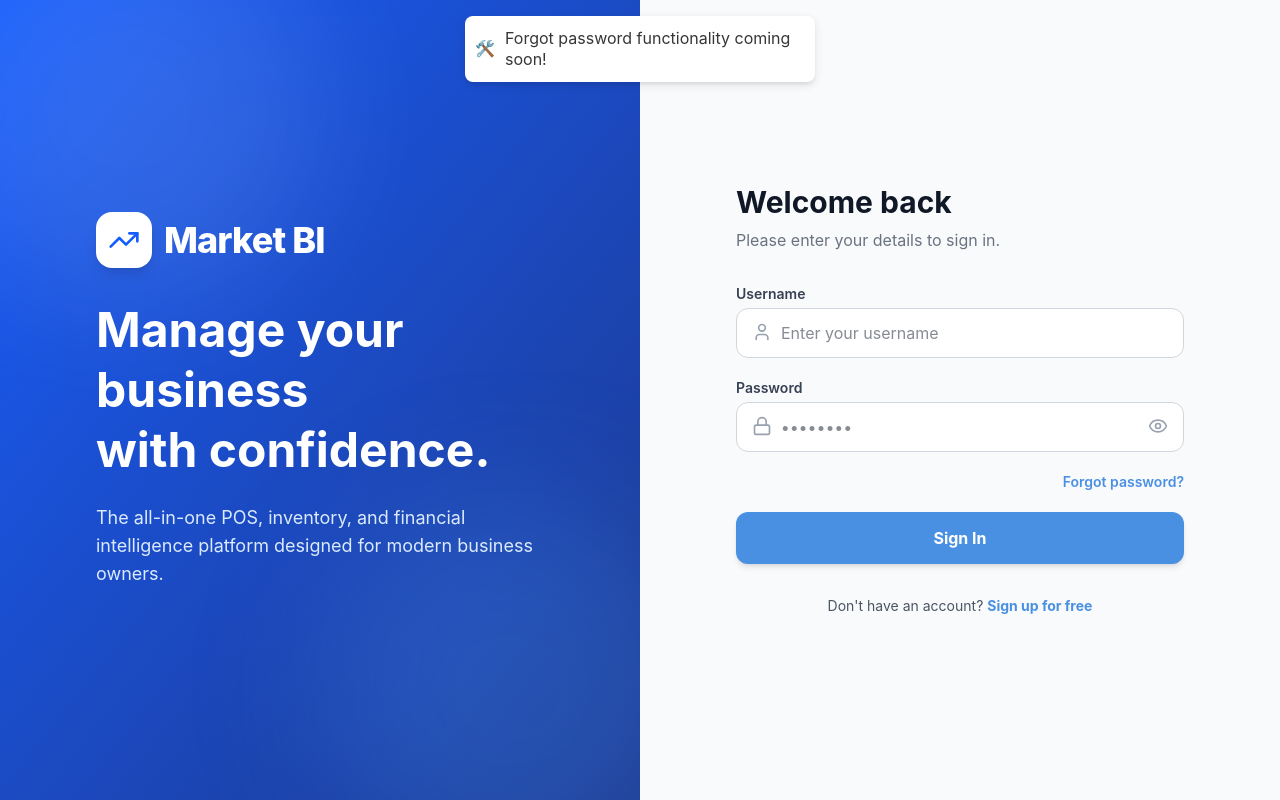
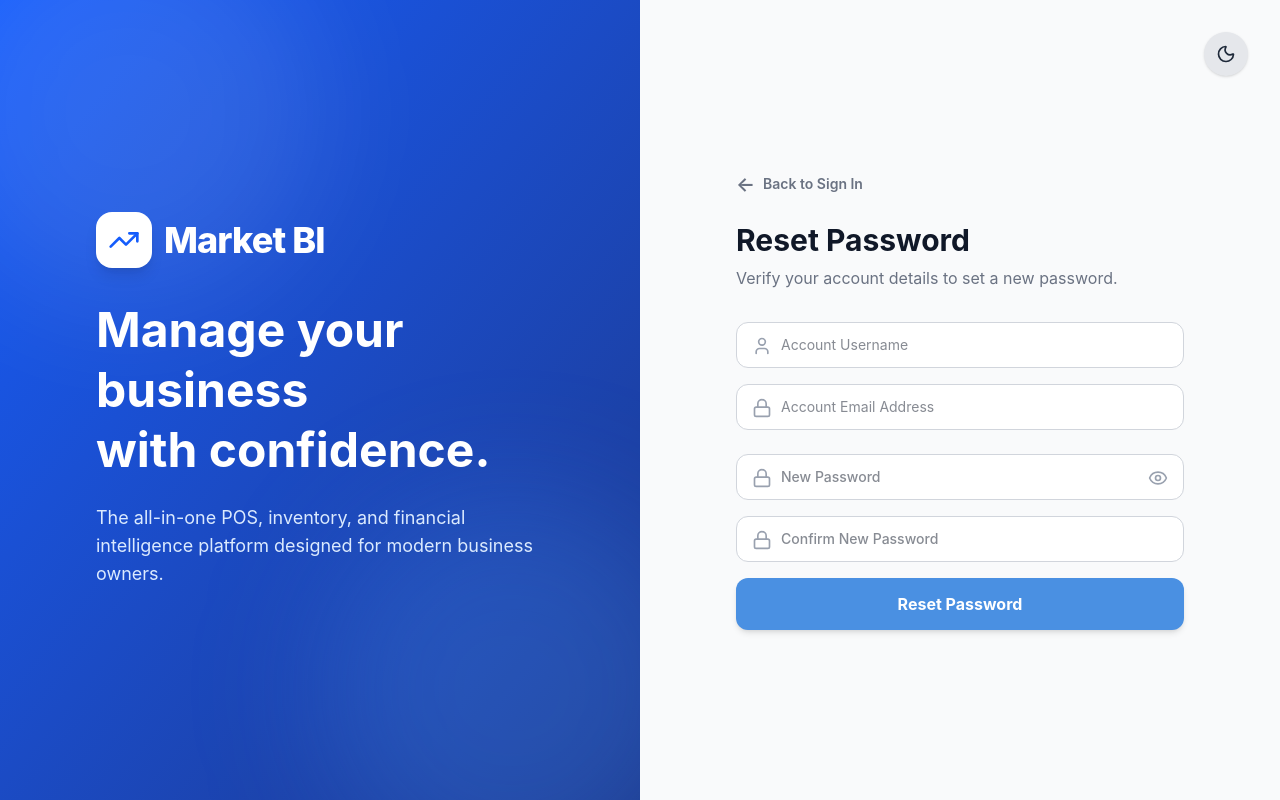
Before and after one commit to Evangelista-Ralph-Michael/nanays-market-dashboard, a React app in the folder frontend/: page /login in a window 1280 px wide. Both pictures are taken after a click on the button "Forgot password?". Built offline with nearby package versions, Linux system fonts and the light colour scheme; the HTML template or start-up script is replaced by a standard one.

Commit message:
forgot pass

```diff
--- a/frontend/src/pages/Login.jsx
+++ b/frontend/src/pages/Login.jsx
@@ -1,16 +1,45 @@
 // src/pages/Login.jsx
-import { useState } from 'react';
+import { useState, useEffect } from 'react';
 import { useNavigate, Link } from 'react-router-dom';
-import { User, Lock, Eye, EyeOff, Loader2, TrendingUp } from 'lucide-react';
+import { User, Lock, Eye, EyeOff, Loader2, TrendingUp, Sun, Moon } from 'lucide-react';
 import toast from 'react-hot-toast';
 
 export default function Login() {
   const navigate = useNavigate();
   const [error, setError] = useState('');
   const [isLoading, setIsLoading] = useState(false);
-  const [showPassword, setShowPassword] = useState(false); // NEW: Password toggle state
+  const [showPassword, setShowPassword] = useState(false);
+  const [showForgotPassword, setShowForgotPassword] = useState(false);
 
-  const handleSubmit = async (e) => {
+  // --- DARK MODE LOGIC ---
+  const [isDarkMode, setIsDarkMode] = useState(false);
+
+  useEffect(() => {
+    const storedTheme = localStorage.getItem('theme');
+    const prefersDark = window.matchMedia('(prefers-color-scheme: dark)').matches;
+    if (storedTheme === 'dark' || (!storedTheme && prefersDark)) {
+      setIsDarkMode(true);
+      document.documentElement.classList.add('dark');
+    } else {
+      setIsDarkMode(false);
+      document.documentElement.classList.remove('dark');
+    }
+  }, []);
+
+  const toggleDarkMode = () => {
+    if (isDarkMode) {
+      document.documentElement.classList.remove('dark');
+      localStorage.setItem('theme', 'light');
+      setIsDarkMode(false);
+    } else {
+      document.documentElement.classList.add('dark');
+      localStorage.setItem('theme', 'dark');
+      setIsDarkMode(true);
+    }
+  };
+  // -----------------------
+
+  const handleLoginSubmit = async (e) => {
     e.preventDefault();
     setIsLoading(true);
     setError('');
@@ -41,17 +70,49 @@ export default function Login() {
     }
   };
 
-  const handleForgotPassword = (e) => {
+  const handleResetPasswordSubmit = async (e) => {
     e.preventDefault();
-    toast("Forgot password functionality coming soon!", { icon: '🛠️' });
+    setIsLoading(true);
+    setError('');
+
+    const formData = new FormData(e.target);
+    const data = Object.fromEntries(formData);
+
+    try {
+      const response = await fetch(`${import.meta.env.VITE_API_URL}/api/auth/reset-password`, {
+        method: 'POST',
+        headers: { 'Content-Type': 'application/json' },
+        body: JSON.stringify(data),
+      });
+
+      const result = await response.json();
+
+      if (result.status === 'success') {
+        toast.success(result.message);
+        setShowForgotPassword(false);
+      } else {
+        setError(result.message);
+      }
+    } catch (err) {
+      setError("Failed to connect to the server.");
+    } finally {
+      setIsLoading(false);
+    }
   };
 
   return (
-    <div className="min-h-screen flex flex-col md:flex-row bg-gray-50 dark:bg-gray-900 transition-colors">
+    <div className="min-h-screen flex flex-col md:flex-row bg-gray-50 dark:bg-gray-900 transition-colors relative">
 
-      {/* LEFT SIDE: Branding Panel (Hidden on mobile) */}
+      {/* FLOATING DARK MODE TOGGLE */}
+      <button
+        onClick={toggleDarkMode}
+        className="absolute top-4 right-4 md:top-8 md:right-8 p-3 rounded-full bg-gray-200 dark:bg-gray-800 text-gray-800 dark:text-gray-200 hover:bg-gray-300 dark:hover:bg-gray-700 transition-colors shadow-sm z-50"
+      >
+        {isDarkMode ? <Sun size={20} /> : <Moon size={20} />}
+      </button>
+
+      {/* LEFT SIDE: Branding Panel */}
       <div className="hidden md:flex flex-col justify-center w-1/2 bg-gradient-to-br from-blue-600 to-blue-900 text-white p-12 lg:p-24 relative overflow-hidden">
-        {/* Decorative background circles */}
         <div className="absolute top-[-10%] left-[-10%] w-96 h-96 bg-white/10 rounded-full blur-3xl"></div>
         <div className="absolute bottom-[-10%] right-[-10%] w-96 h-96 bg-blue-400/20 rounded-full blur-3xl"></div>
 
@@ -75,7 +136,6 @@ export default function Login() {
       <div className="flex-1 flex flex-col justify-center py-12 px-6 sm:px-12 lg:px-24">
         <div className="w-full max-w-md mx-auto">
 
-          {/* Mobile Header (Only shows on small screens) */}
           <div className="md:hidden flex items-center gap-2 mb-8 justify-center">
             <div className="bg-primaryBlue p-2 rounded-xl">
               <TrendingUp className="text-white" size={24} />
@@ -83,62 +143,40 @@ export default function Login() {
             <h1 className="text-2xl font-extrabold text-gray-900 dark:text-white">Market BI</h1>
           </div>
 
+          {!showForgotPassword ? (
+            <>
               <h2 className="text-3xl font-bold text-gray-900 dark:text-white mb-2">Welcome back</h2>
               <p className="text-gray-500 dark:text-gray-400 mb-8">Please enter your details to sign in.</p>
 
-          <form className="space-y-5" onSubmit={handleSubmit}>
+              <form className="space-y-5" onSubmit={handleLoginSubmit}>
                 {error && <div className="bg-red-50 dark:bg-red-500/10 text-red-500 dark:text-red-400 p-4 rounded-xl text-sm font-semibold border border-red-100 dark:border-red-900/50">{error}</div>}
 
-            {/* Username Input */}
                 <div className="relative">
                   <label className="block text-sm font-semibold text-gray-700 dark:text-gray-300 mb-1">Username</label>
                   <div className="relative">
                     <User className="absolute left-4 top-3.5 text-gray-400" size={20} />
-                <input
-                  name="username"
-                  required
-                  placeholder="Enter your username"
-                  className="w-full pl-11 pr-4 py-3 border border-gray-300 dark:border-gray-600 rounded-xl outline-primaryBlue bg-white dark:bg-gray-800 text-gray-900 dark:text-white transition-colors"
-                />
+                    <input name="username" required placeholder="Enter your username" className="w-full pl-11 pr-4 py-3 border border-gray-300 dark:border-gray-600 rounded-xl outline-primaryBlue bg-white dark:bg-gray-800 text-gray-900 dark:text-white transition-colors" />
                   </div>
                 </div>
 
-            {/* Password Input */}
                 <div className="relative">
                   <label className="block text-sm font-semibold text-gray-700 dark:text-gray-300 mb-1">Password</label>
                   <div className="relative">
                     <Lock className="absolute left-4 top-3.5 text-gray-400" size={20} />
-                <input
-                  name="password"
-                  type={showPassword ? "text" : "password"}
-                  required
-                  placeholder="••••••••"
-                  className="w-full pl-11 pr-12 py-3 border border-gray-300 dark:border-gray-600 rounded-xl outline-primaryBlue bg-white dark:bg-gray-800 text-gray-900 dark:text-white transition-colors font-medium tracking-wide"
-                />
-                {/* NEW: Password Toggle Button */}
-                <button
-                  type="button"
-                  onClick={() => setShowPassword(!showPassword)}
-                  className="absolute right-4 top-3.5 text-gray-400 hover:text-gray-600 dark:hover:text-gray-200 transition-colors"
-                >
+                    <input name="password" type={showPassword ? "text" : "password"} required placeholder="••••••••" className="w-full pl-11 pr-12 py-3 border border-gray-300 dark:border-gray-600 rounded-xl outline-primaryBlue bg-white dark:bg-gray-800 text-gray-900 dark:text-white transition-colors font-medium tracking-wide" />
+                    <button type="button" onClick={() => setShowPassword(!showPassword)} className="absolute right-4 top-3.5 text-gray-400 hover:text-gray-600 dark:hover:text-gray-200 transition-colors">
                       {showPassword ? <EyeOff size={20} /> : <Eye size={20} />}
                     </button>
                   </div>
                 </div>
 
-            {/* Forgot Password Row */}
                 <div className="flex items-center justify-end">
-              <button type="button" onClick={handleForgotPassword} className="text-sm font-semibold text-primaryBlue hover:text-blue-600 dark:text-blue-400 dark:hover:text-blue-300">
+                  <button type="button" onClick={() => { setShowForgotPassword(true); setError(''); }} className="text-sm font-semibold text-primaryBlue hover:text-blue-600 dark:text-blue-400 dark:hover:text-blue-300">
                     Forgot password?
                   </button>
                 </div>
 
-            {/* Submit Button */}
-            <button
-              type="submit"
-              disabled={isLoading}
-              className="w-full bg-primaryBlue text-white py-3.5 rounded-xl font-bold hover:bg-blue-600 transition-all disabled:bg-gray-400 dark:disabled:bg-gray-700 disabled:cursor-not-allowed flex justify-center items-center gap-2 shadow-md hover:shadow-lg"
-            >
+                <button type="submit" disabled={isLoading} className="w-full bg-primaryBlue text-white py-3.5 rounded-xl font-bold hover:bg-blue-600 transition-all disabled:bg-gray-400 dark:disabled:bg-gray-700 disabled:cursor-not-allowed flex justify-center items-center gap-2 shadow-md hover:shadow-lg">
                   {isLoading ? <Loader2 className="animate-spin" size={20} /> : 'Sign In'}
                 </button>
               </form>
@@ -148,6 +186,49 @@ export default function Login() {
                   Don't have an account? <Link to="/signup" className="font-bold text-primaryBlue hover:text-blue-600 dark:text-blue-400 dark:hover:text-blue-300 transition-colors">Sign up for free</Link>
                 </p>
               </div>
+            </>
+          ) : (
+            <>
+              <button onClick={() => { setShowForgotPassword(false); setError(''); }} className="flex items-center gap-2 text-sm font-semibold text-gray-500 hover:text-gray-800 dark:text-gray-400 dark:hover:text-white mb-6 transition-colors">
+                <span className="text-xl">&larr;</span> Back to Sign In
+              </button>
+
+              <h2 className="text-3xl font-bold text-gray-900 dark:text-white mb-2">Reset Password</h2>
+              <p className="text-gray-500 dark:text-gray-400 mb-8">Verify your account details to set a new password.</p>
+
+              <form className="space-y-4" onSubmit={handleResetPasswordSubmit}>
+                {error && <div className="bg-red-50 dark:bg-red-500/10 text-red-500 dark:text-red-400 p-4 rounded-xl text-sm font-semibold border border-red-100 dark:border-red-900/50">{error}</div>}
+
+                <div className="relative">
+                  <User className="absolute left-4 top-3.5 text-gray-400" size={20} />
+                  <input name="username" required placeholder="Account Username" className="w-full pl-11 pr-4 py-3 border border-gray-300 dark:border-gray-600 rounded-xl outline-primaryBlue bg-white dark:bg-gray-800 text-gray-900 dark:text-white transition-colors text-sm" />
+                </div>
+
+                <div className="relative">
+                  <Lock className="absolute left-4 top-3.5 text-gray-400" size={20} />
+                  <input name="email" type="email" required placeholder="Account Email Address" className="w-full pl-11 pr-4 py-3 border border-gray-300 dark:border-gray-600 rounded-xl outline-primaryBlue bg-white dark:bg-gray-800 text-gray-900 dark:text-white transition-colors text-sm" />
+                </div>
+
+                <div className="relative mt-6">
+                  <Lock className="absolute left-4 top-3.5 text-gray-400" size={20} />
+                  <input name="new_password" type={showPassword ? "text" : "password"} required placeholder="New Password" className="w-full pl-11 pr-12 py-3 border border-gray-300 dark:border-gray-600 rounded-xl outline-primaryBlue bg-white dark:bg-gray-800 text-gray-900 dark:text-white transition-colors text-sm font-medium" />
+                  <button type="button" onClick={() => setShowPassword(!showPassword)} className="absolute right-4 top-3.5 text-gray-400 hover:text-gray-600 dark:hover:text-gray-200 transition-colors">
+                    {showPassword ? <EyeOff size={20} /> : <Eye size={20} />}
+                  </button>
+                </div>
+
+                <div className="relative">
+                  <Lock className="absolute left-4 top-3.5 text-gray-400" size={20} />
+                  <input name="confirm_password" type={showPassword ? "text" : "password"} required placeholder="Confirm New Password" className="w-full pl-11 pr-12 py-3 border border-gray-300 dark:border-gray-600 rounded-xl outline-primaryBlue bg-white dark:bg-gray-800 text-gray-900 dark:text-white transition-colors text-sm font-medium" />
+                </div>
+
+                <button type="submit" disabled={isLoading} className="w-full mt-4 bg-primaryBlue text-white py-3.5 rounded-xl font-bold hover:bg-blue-600 transition-all disabled:bg-gray-400 dark:disabled:bg-gray-700 disabled:cursor-not-allowed flex justify-center items-center gap-2 shadow-md hover:shadow-lg">
+                  {isLoading ? <Loader2 className="animate-spin" size={20} /> : 'Reset Password'}
+                </button>
+              </form>
+            </>
+          )}
+
         </div>
       </div>
     </div>
--- a/frontend/src/pages/Signup.jsx
+++ b/frontend/src/pages/Signup.jsx
@@ -1,7 +1,7 @@
 // src/pages/Signup.jsx
-import { useState } from 'react';
+import { useState, useEffect } from 'react';
 import { useNavigate, Link } from 'react-router-dom';
-import { User, Lock, Mail, Briefcase, Eye, EyeOff, Loader2, TrendingUp } from 'lucide-react';
+import { User, Lock, Mail, Briefcase, Eye, EyeOff, Loader2, TrendingUp, Sun, Moon } from 'lucide-react';
 import toast from 'react-hot-toast';
 
 export default function Signup() {
@@ -10,6 +10,34 @@ export default function Signup() {
   const [isLoading, setIsLoading] = useState(false);
   const [showPassword, setShowPassword] = useState(false);
   const [showConfirmPassword, setShowConfirmPassword] = useState(false);
+
+  // --- DARK MODE LOGIC ---
+  const [isDarkMode, setIsDarkMode] = useState(false);
+
+  useEffect(() => {
+    const storedTheme = localStorage.getItem('theme');
+    const prefersDark = window.matchMedia('(prefers-color-scheme: dark)').matches;
+    if (storedTheme === 'dark' || (!storedTheme && prefersDark)) {
+      setIsDarkMode(true);
+      document.documentElement.classList.add('dark');
+    } else {
+      setIsDarkMode(false);
+      document.documentElement.classList.remove('dark');
+    }
+  }, []);
+
+  const toggleDarkMode = () => {
+    if (isDarkMode) {
+      document.documentElement.classList.remove('dark');
+      localStorage.setItem('theme', 'light');
+      setIsDarkMode(false);
+    } else {
+      document.documentElement.classList.add('dark');
+      localStorage.setItem('theme', 'dark');
+      setIsDarkMode(true);
+    }
+  };
+  // -----------------------
 
   const handleSubmit = async (e) => {
     e.preventDefault();
@@ -42,9 +70,17 @@ export default function Signup() {
   };
 
   return (
-    <div className="min-h-screen flex flex-col md:flex-row-reverse bg-gray-50 dark:bg-gray-900 transition-colors">
+    <div className="min-h-screen flex flex-col md:flex-row-reverse bg-gray-50 dark:bg-gray-900 transition-colors relative">
 
-      {/* RIGHT SIDE: Branding Panel (Reversed for visual variation from login) */}
+      {/* FLOATING DARK MODE TOGGLE */}
+      <button
+        onClick={toggleDarkMode}
+        className="absolute top-4 right-4 md:top-8 md:left-8 md:right-auto p-3 rounded-full bg-gray-200 dark:bg-gray-800 text-gray-800 dark:text-gray-200 hover:bg-gray-300 dark:hover:bg-gray-700 transition-colors shadow-sm z-50"
+      >
+        {isDarkMode ? <Sun size={20} /> : <Moon size={20} />}
+      </button>
+
+      {/* RIGHT SIDE: Branding Panel */}
       <div className="hidden md:flex flex-col justify-center w-1/2 bg-gradient-to-br from-blue-900 to-blue-600 text-white p-12 lg:p-24 relative overflow-hidden">
         <div className="absolute top-[-10%] right-[-10%] w-96 h-96 bg-white/10 rounded-full blur-3xl"></div>
         <div className="absolute bottom-[-10%] left-[-10%] w-96 h-96 bg-blue-400/20 rounded-full blur-3xl"></div>
```
Also changed, not shown: 1 other file (tests, documents, lock files or other folders). Lines whose indentation alone changed are shown as unchanged.
